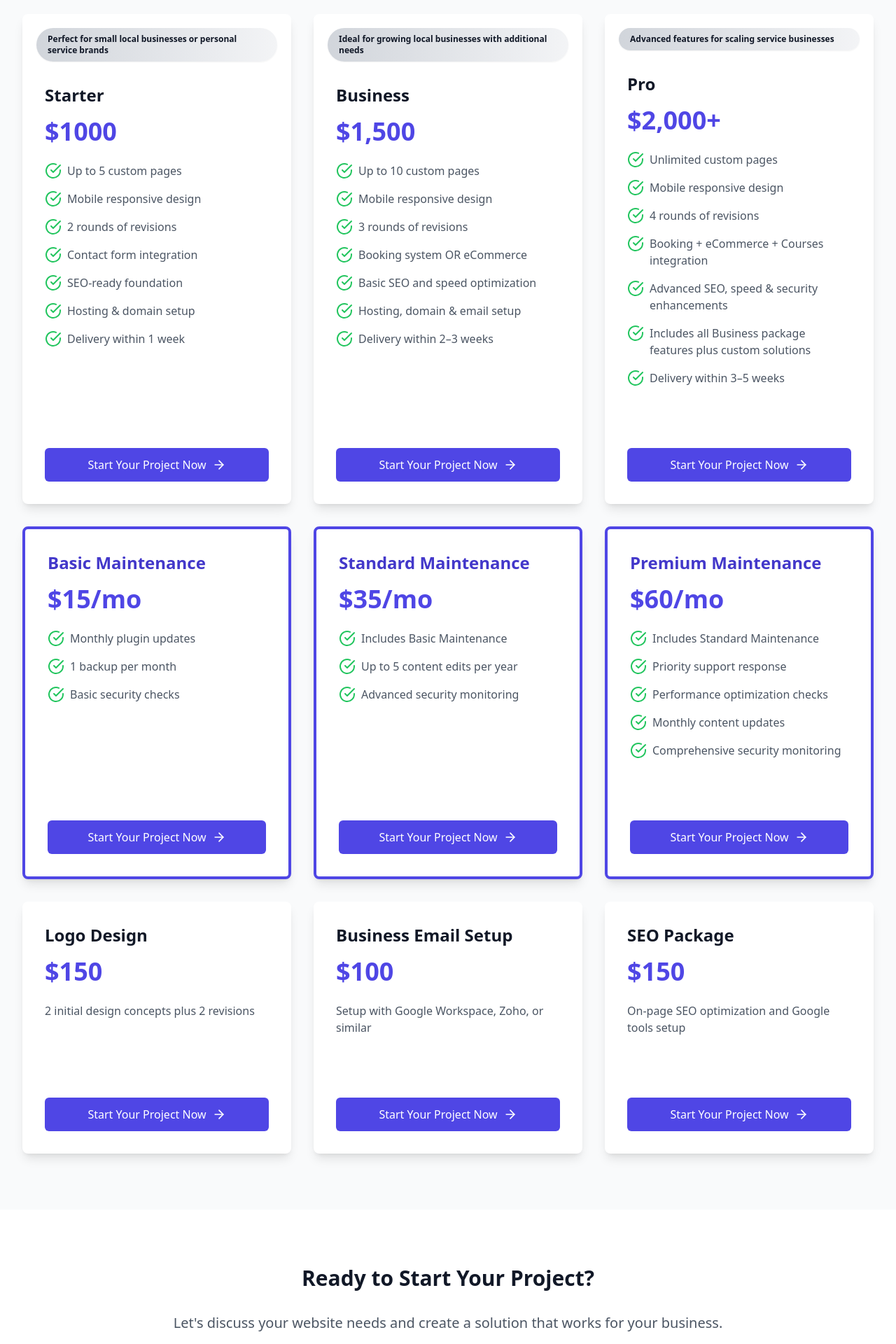
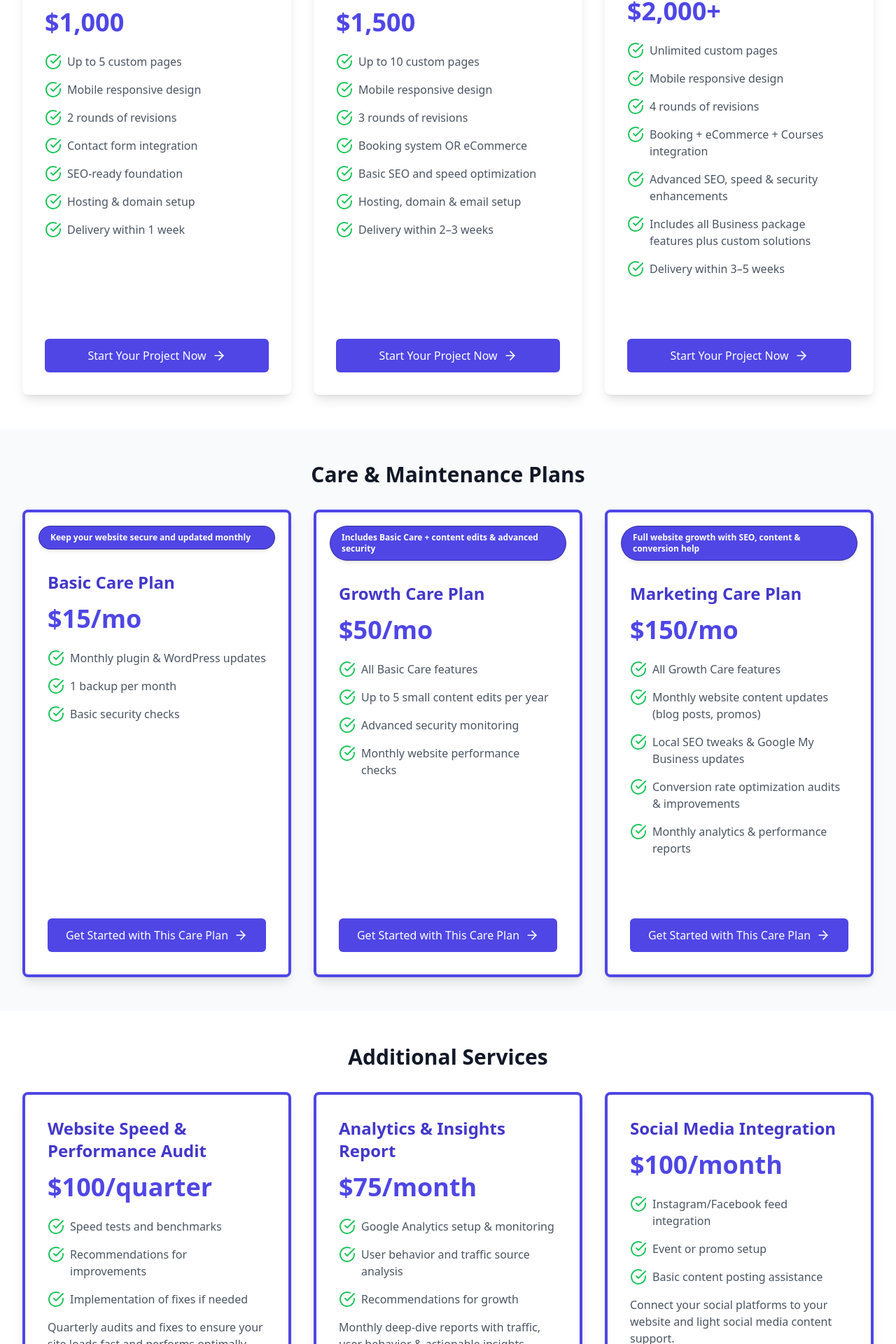
Before and after one commit to nav-commits/WebsiteBusiness, a React (Vite) app: page /services in a window 1280 px wide. Shown: the part 734-2654 px from the top of the page at 70% size. Built offline with nearby package versions, Linux system fonts and the light colour scheme.

Commit message:
fixed services

```diff
--- a/src/pages/Services.tsx
+++ b/src/pages/Services.tsx
@@ -2,11 +2,12 @@ import { CheckCircle, ArrowRight } from "lucide-react";
 import { Link } from "react-router-dom";
 
 const Services = () => {
-  const packages = [
+  // Group services into categories for better UX
+  const websitePackages = [
     {
-      title: "Starter",
-      tagline: "Perfect for small local businesses or personal service brands",
-      price: "$1000",
+      title: "Starter Website",
+      tagline: "Perfect for small local businesses or personal brands",
+      price: "$1,000",
       features: [
         "Up to 5 custom pages",
         "Mobile responsive design",
@@ -18,8 +19,8 @@ const Services = () => {
       ],
     },
     {
-      title: "Business",
-      tagline: "Ideal for growing local businesses with additional needs",
+      title: "Business Website",
+      tagline: "Ideal for growing local businesses with extra features",
       price: "$1,500",
       features: [
         "Up to 10 custom pages",
@@ -32,7 +33,7 @@ const Services = () => {
       ],
     },
     {
-      title: "Pro",
+      title: "Pro Website",
       tagline: "Advanced features for scaling service businesses",
       price: "$2,000+",
       features: [
@@ -45,33 +46,97 @@ const Services = () => {
         "Delivery within 3–5 weeks",
       ],
     },
+  ];
+
+  const carePlans = [
     {
-      title: "Basic Maintenance",
+      title: "Basic Care Plan",
+      tagline: "Keep your website secure and updated monthly",
       price: "$15/mo",
       features: [
-        "Monthly plugin updates",
+        "Monthly plugin & WordPress updates",
         "1 backup per month",
         "Basic security checks",
       ],
     },
     {
-      title: "Standard Maintenance",
-      price: "$35/mo",
+      title: "Growth Care Plan",
+      tagline: "Includes Basic Care + content edits & advanced security",
+      price: "$50/mo",
       features: [
-        "Includes Basic Maintenance",
-        "Up to 5 content edits per year",
+        "All Basic Care features",
+        "Up to 5 small content edits per year",
         "Advanced security monitoring",
+        "Monthly website performance checks",
       ],
     },
     {
-      title: "Premium Maintenance",
-      price: "$60/mo",
+      title: "Marketing Care Plan",
+      tagline: "Full website growth with SEO, content & conversion help",
+      price: "$150/mo",
       features: [
-        "Includes Standard Maintenance",
-        "Priority support response",
-        "Performance optimization checks",
-        "Monthly content updates",
-        "Comprehensive security monitoring",
+        "All Growth Care features",
+        "Monthly website content updates (blog posts, promos)",
+        "Local SEO tweaks & Google My Business updates",
+        "Conversion rate optimization audits & improvements",
+        "Monthly analytics & performance reports",
+      ],
+    },
+  ];
+
+  const additionalServices = [
+    {
+      title: "Website Speed & Performance Audit",
+      price: "$100/quarter",
+      description:
+        "Quarterly audits and fixes to ensure your site loads fast and performs optimally.",
+      features: [
+        "Speed tests and benchmarks",
+        "Recommendations for improvements",
+        "Implementation of fixes if needed",
+      ],
+    },
+    {
+      title: "Analytics & Insights Report",
+      price: "$75/month",
+      description:
+        "Monthly deep-dive reports with traffic, user behavior & actionable insights.",
+      features: [
+        "Google Analytics setup & monitoring",
+        "User behavior and traffic source analysis",
+        "Recommendations for growth",
+      ],
+    },
+    {
+      title: "Social Media Integration",
+      price: "$100/month",
+      description:
+        "Connect your social platforms to your website and light social media content support.",
+      features: [
+        "Instagram/Facebook feed integration",
+        "Event or promo setup",
+        "Basic content posting assistance",
+      ],
+    },
+    {
+      title: "Accessibility Audit & Improvements",
+      price: "$200/annual",
+      description:
+        "Make your website accessible and compliant with WCAG standards.",
+      features: [
+        "Accessibility testing",
+        "Remediation of issues",
+        "Accessibility compliance report",
+      ],
+    },
+    {
+      title: "Ecommerce Support & Maintenance",
+      price: "$100/month",
+      description: "Ongoing ecommerce site maintenance & product updates.",
+      features: [
+        "Product additions and updates",
+        "Payment gateway checks",
+        "Promo code and discount setup",
       ],
     },
     {
@@ -91,56 +156,20 @@ const Services = () => {
     },
   ];
 
-  return (
-    <div className="pt-16">
-      {/* Hero Section */}
-      {/* Hero Section */}
-      <section className="bg-gradient-to-r from-indigo-600 to-purple-600 text-white py-20">
-        <div className="max-w-7xl mx-auto px-4 sm:px-6 lg:px-8 text-center">
-          <h1 className="text-4xl md:text-5xl font-extrabold mb-6 max-w-4xl mx-auto">
-            Affordable, Modern WordPress Websites Tailored for Local Service
-            Businesses
-          </h1>
-          <p className="text-xl text-indigo-200 mb-10 max-w-3xl mx-auto leading-relaxed">
-            I specialize in designing and developing custom WordPress websites
-            that are fast, SEO-optimized, and built to convert visitors into
-            clients. Whether you run a local service business or need a
-            professional website, I’m here to help you establish an effective
-            online presence.
-          </p>
-        </div>
-      </section>
-
-      {/* Packages Section */}
-      <section className="py-20 bg-gray-50">
-        <div className="max-w-7xl mx-auto px-4 sm:px-6 lg:px-8">
-          {/* Titles/Headings */}
-          <div className="mb-12 text-center">
-            <h2 className="text-3xl font-bold text-gray-900">
-              My Service Packages
-            </h2>
-            <p className="text-lg text-gray-600">
-              Choose the package that suits your business needs.
-            </p>
-          </div>
-
-          <div className="grid grid-cols-1 md:grid-cols-2 lg:grid-cols-3 gap-8">
-            {packages.map((pkg, index) => {
-              const isMaintenance =
-                pkg.title.includes("Maintenance") ||
-                pkg.title === "Maintenance Add-ons";
+  // Helper component for each service card
+  const ServiceCard = ({ pkg }: { pkg: typeof websitePackages[0] | typeof carePlans[0] | typeof additionalServices[0] }) => {
+    const isMaintenance = ["Care Plan", "Audit", "Report", "Integration", "Maintenance"].some((word) =>
+      pkg.title.includes(word)
+    );
 
     return (
       <div
-                  key={index}
         className={`relative bg-white rounded-lg shadow-lg overflow-hidden flex flex-col h-full transition-transform transform hover:scale-105 ${
-                    isMaintenance
-                      ? "border-4 border-indigo-600 bg-indigo-50"
-                      : ""
+          isMaintenance ? "border-4 border-indigo-600 bg-indigo-50" : ""
         }`}
       >
         {/* Badge */}
-                  {pkg.tagline && (
+        {"tagline" in pkg && pkg.tagline && (
           <div
             className={`inline-block mt-5 mx-5 text-xs font-bold px-4 py-2 rounded-full ${
               isMaintenance
@@ -152,24 +181,18 @@ const Services = () => {
           </div>
         )}
         <div className="p-8 flex-grow">
-                    <h3
-                      className={`text-2xl font-bold mb-4 ${
-                        isMaintenance ? "text-indigo-700" : "text-gray-900"
-                      }`}
-                    >
+          <h3 className={`text-2xl font-bold mb-4 ${isMaintenance ? "text-indigo-700" : "text-gray-900"}`}>
             {pkg.title}
           </h3>
-                    <p className="text-4xl font-bold text-indigo-600 mb-6">
-                      {pkg.price}
-                    </p>
+          <p className="text-4xl font-bold text-indigo-600 mb-6">{pkg.price}</p>
           <ul className="space-y-4 mb-6">
-                      {pkg.features?.map((feature, i) => (
+            {"features" in pkg && pkg.features?.map((feature, i) => (
               <li key={i} className="flex items-start">
                 <CheckCircle className="h-6 w-6 text-green-500 mr-2 flex-shrink-0" />
                 <span className="text-gray-600">{feature}</span>
               </li>
             ))}
-                      {pkg.description && (
+            {"description" in pkg && pkg.description && (
               <li className="text-gray-600">{pkg.description}</li>
             )}
           </ul>
@@ -179,25 +202,64 @@ const Services = () => {
             to="/contact"
             className="block w-full text-center px-6 py-3 text-base font-medium rounded-md text-white bg-indigo-600 hover:bg-indigo-700 focus:outline-none focus:ring-2 focus:ring-indigo-500 flex items-center justify-center"
           >
-                      Start Your Project Now
+            {isMaintenance ? "Get Started with This Care Plan" : "Start Your Project Now"}
             <ArrowRight className="ml-2 h-5 w-5" />
           </Link>
         </div>
       </div>
     );
-            })}
-          </div>
+  };
+
+  return (
+    <div className="pt-16">
+      {/* Hero Section */}
+      <section className="bg-gradient-to-r from-indigo-600 to-purple-600 text-white py-20">
+        <div className="max-w-7xl mx-auto px-4 sm:px-6 lg:px-8 text-center">
+          <h1 className="text-4xl md:text-5xl font-extrabold mb-6 max-w-4xl mx-auto">
+            Affordable, Modern WordPress Websites + Ongoing Care Plans
+          </h1>
+          <p className="text-xl text-indigo-200 mb-10 max-w-3xl mx-auto leading-relaxed">
+            I design fast, SEO-optimized WordPress websites built to convert, plus offer maintenance and marketing plans that keep your site secure, up-to-date, and growing your business.
+          </p>
         </div>
       </section>
+
+      {/* Website Packages */}
+      <section className="py-12 max-w-7xl mx-auto px-4 sm:px-6 lg:px-8">
+        <h2 className="text-3xl font-bold text-gray-900 mb-8 text-center">Website Packages</h2>
+        <div className="grid grid-cols-1 md:grid-cols-2 lg:grid-cols-3 gap-8">
+          {websitePackages.map((pkg, i) => (
+            <ServiceCard key={i} pkg={pkg} />
+          ))}
+        </div>
+      </section>
+
+      {/* Care & Maintenance Plans */}
+      <section className="py-12 max-w-7xl mx-auto px-4 sm:px-6 lg:px-8 bg-gray-50">
+        <h2 className="text-3xl font-bold text-gray-900 mb-8 text-center">Care & Maintenance Plans</h2>
+        <div className="grid grid-cols-1 md:grid-cols-2 lg:grid-cols-3 gap-8">
+          {carePlans.map((pkg, i) => (
+            <ServiceCard key={i} pkg={pkg} />
+          ))}
+        </div>
+      </section>
+
+      {/* Additional Services */}
+      <section className="py-12 max-w-7xl mx-auto px-4 sm:px-6 lg:px-8">
+        <h2 className="text-3xl font-bold text-gray-900 mb-8 text-center">Additional Services</h2>
+        <div className="grid grid-cols-1 md:grid-cols-2 lg:grid-cols-3 gap-8">
+          {additionalServices.map((pkg, i) => (
+            <ServiceCard key={i} pkg={pkg} />
+          ))}
+        </div>
+      </section>
+
       {/* CTA Section */}
       <section className="py-20 bg-white">
         <div className="max-w-4xl mx-auto px-4 sm:px-6 lg:px-8 text-center">
-          <h2 className="text-3xl font-bold text-gray-900 mb-8">
-            Ready to Start Your Project?
-          </h2>
+          <h2 className="text-3xl font-bold text-gray-900 mb-8">Ready to Start Your Project or Care Plan?</h2>
           <p className="text-xl text-gray-600 mb-8">
-            Let's discuss your website needs and create a solution that works
-            for your business.
+            Let's discuss your website and growth needs and create a solution that works for your business.
           </p>
           <Link
             to="/contact"
```
Lines whose indentation alone changed are shown as unchanged.
